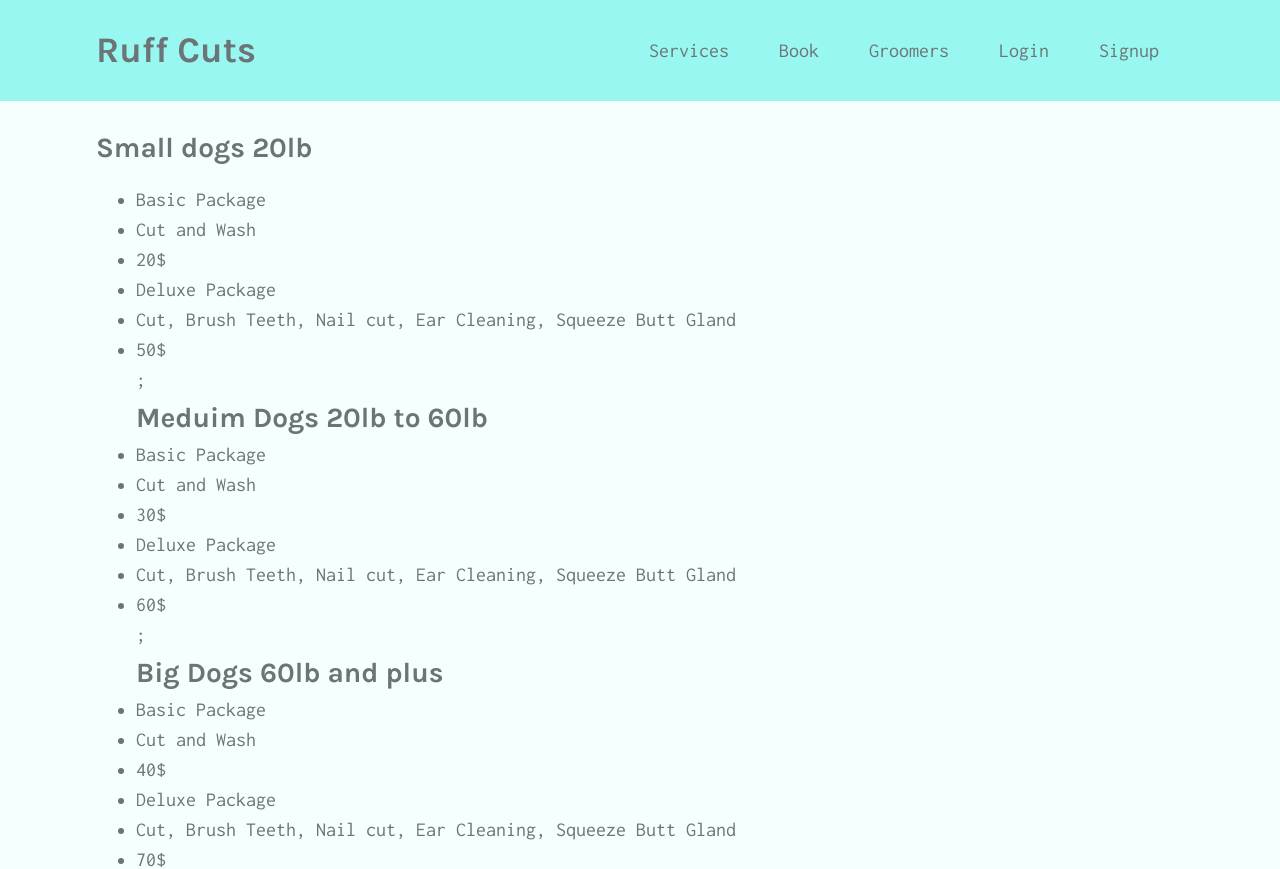
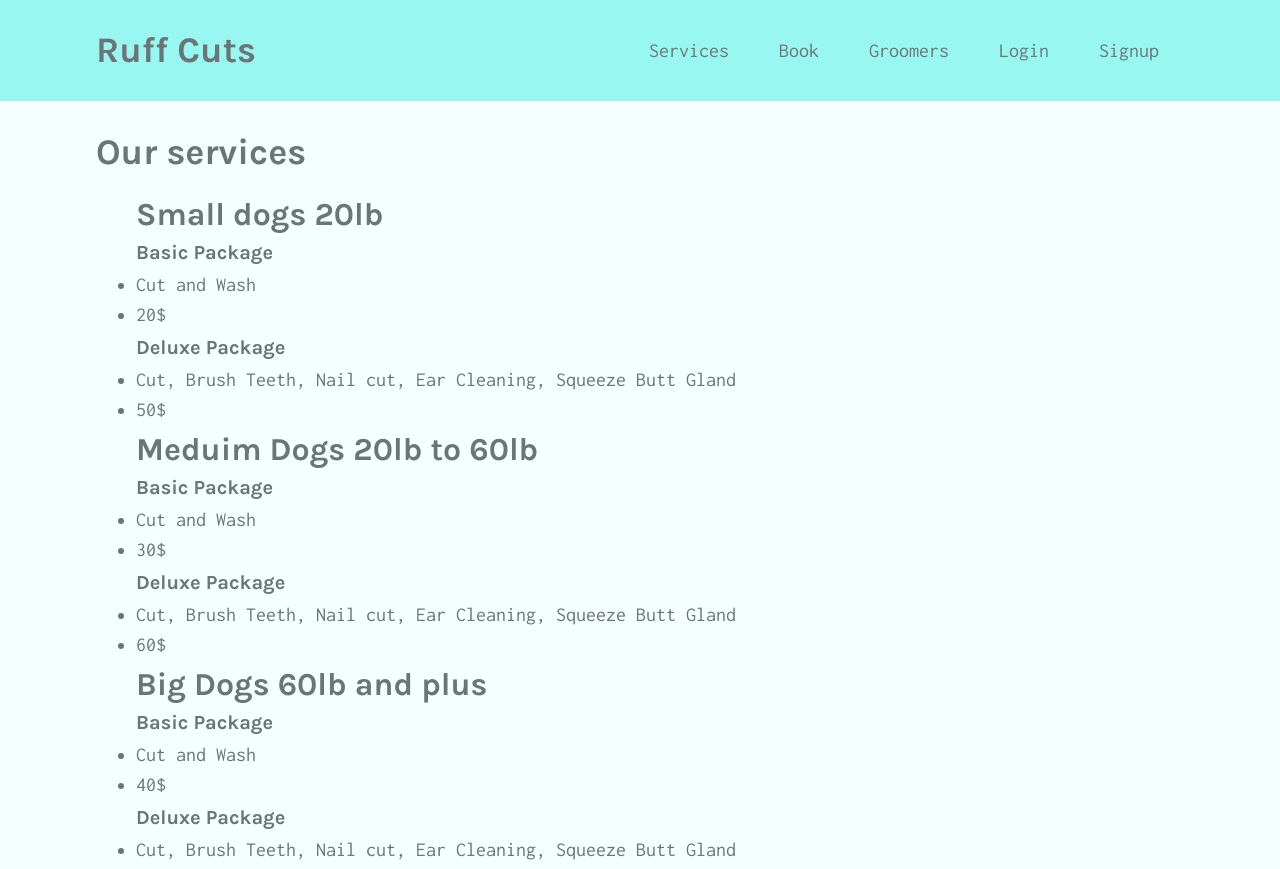
Before and after one commit to Jacob-Banks/group-3, a React (Create React App) app in the folder client/: page /Services in a window 1280 px wide. Shown: the top 869 px of the page. Built offline with nearby package versions, Linux system fonts and the light colour scheme.

Commit message:
starting the groomers component

```diff
--- a/client/src/components/ServicesList/index.js
+++ b/client/src/components/ServicesList/index.js
@@ -1,7 +1,6 @@
 import React, { useState } from "react";
 
 const ServicesList = ({ options }) => {
-
   const [dog20lbOrless] = useState([
     {
       option: "Basic Package",
@@ -41,38 +40,40 @@ const ServicesList = ({ options }) => {
     },
   ]);
   const dog20lb = dog20lbOrless.filter((opt) => opt.options === options);
-  const dog20To60lb = dogBetween20and60lb.filter((opt) => opt.options === options);
+  const dog20To60lb = dogBetween20and60lb.filter(
+    (opt) => opt.options === options
+  );
   const dog60andPlus = dog60lbOrPlus.filter((opt) => opt.options === options);
- return(
+  return (
     <div>
-        <h3>Small dogs 20lb</h3>
       <ul>
+        <h2>Small dogs 20lb</h2>
         {dog20lb.map((choice, i) => (
           <div>
-             <li key={choice.option}>{choice.option}</li>
+            <h5 key={choice.option}>{choice.option}</h5>
             <li key={choice.service}>{choice.service}</li>
             <li key={choice.price}>{choice.price}</li>
           </div>
-        ))};
-        <h3>Meduim Dogs 20lb to 60lb</h3>
-        {dog20To60lb.map((choice, i) =>(
+        ))}
+
+        <h2>Meduim Dogs 20lb to 60lb</h2>
+        {dog20To60lb.map((choice, i) => (
           <div>
-           <li key={choice.option}>{choice.option}</li>
+            <h5 key={choice.option}>{choice.option}</h5>
             <li key={choice.service}>{choice.service}</li>
             <li key={choice.price}>{choice.price}</li>
           </div>
-        ))};
-        <h3>Big Dogs 60lb and plus</h3>
-        {dog60andPlus.map((choice, i) =>(
+        ))}
+        <h2>Big Dogs 60lb and plus</h2>
+        {dog60andPlus.map((choice, i) => (
           <div>
-            <li key={choice.option}>{choice.option}</li>
+            <h5 key={choice.option}>{choice.option}</h5>
             <li key={choice.service}>{choice.service}</li>
             <li key={choice.price}>{choice.price}</li>
           </div>
-        ))};
+        ))}
       </ul>
-
     </div>
- )
+  );
 };
 export default ServicesList;
--- a/client/src/pages/Services.js
+++ b/client/src/pages/Services.js
@@ -4,8 +4,8 @@ import ServicesList from "../components/ServicesList";
 const Services = () => {
   return (
     <div>
+      <h1>Our services</h1>
       <ServicesList></ServicesList>
-      <p>Our services</p>
     </div>
   );
 };
```
Also changed, not shown: client/src/components/Groomers/index.js (added). Lines whose indentation alone changed are shown as unchanged.
